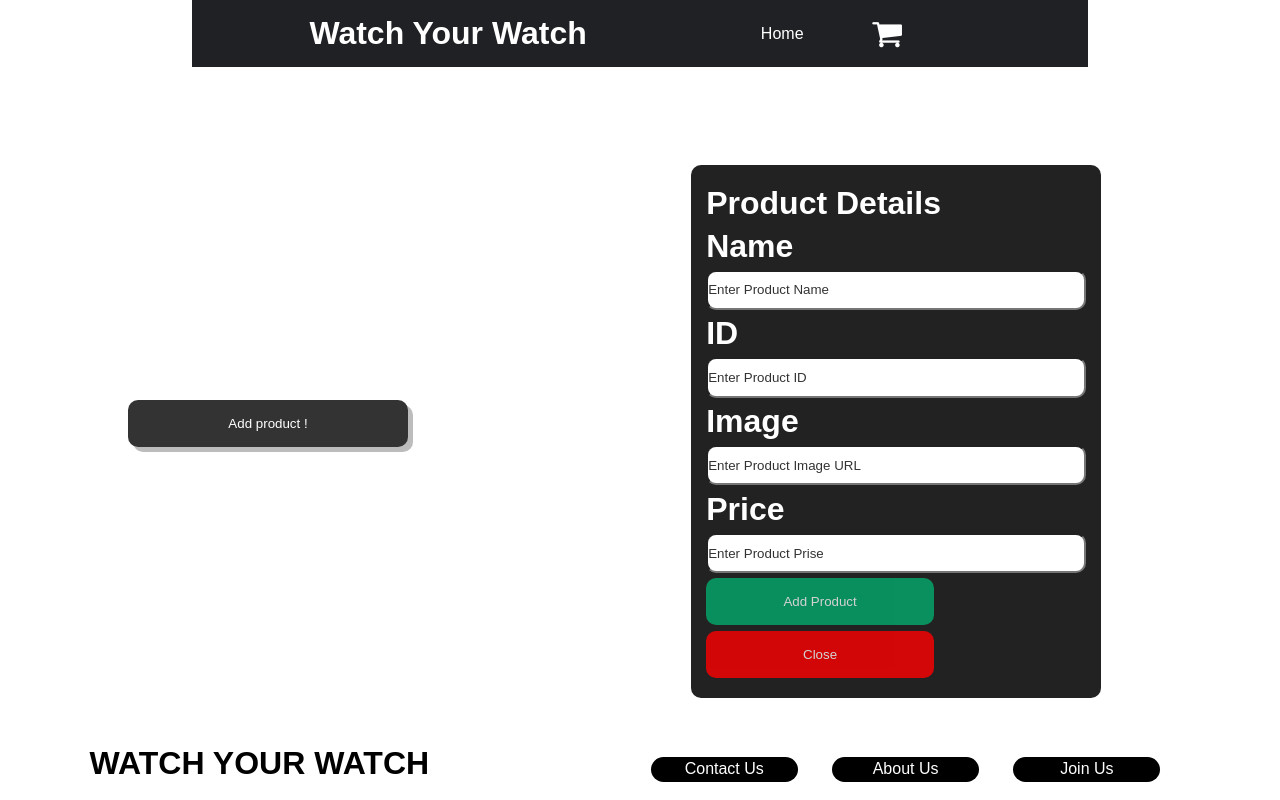
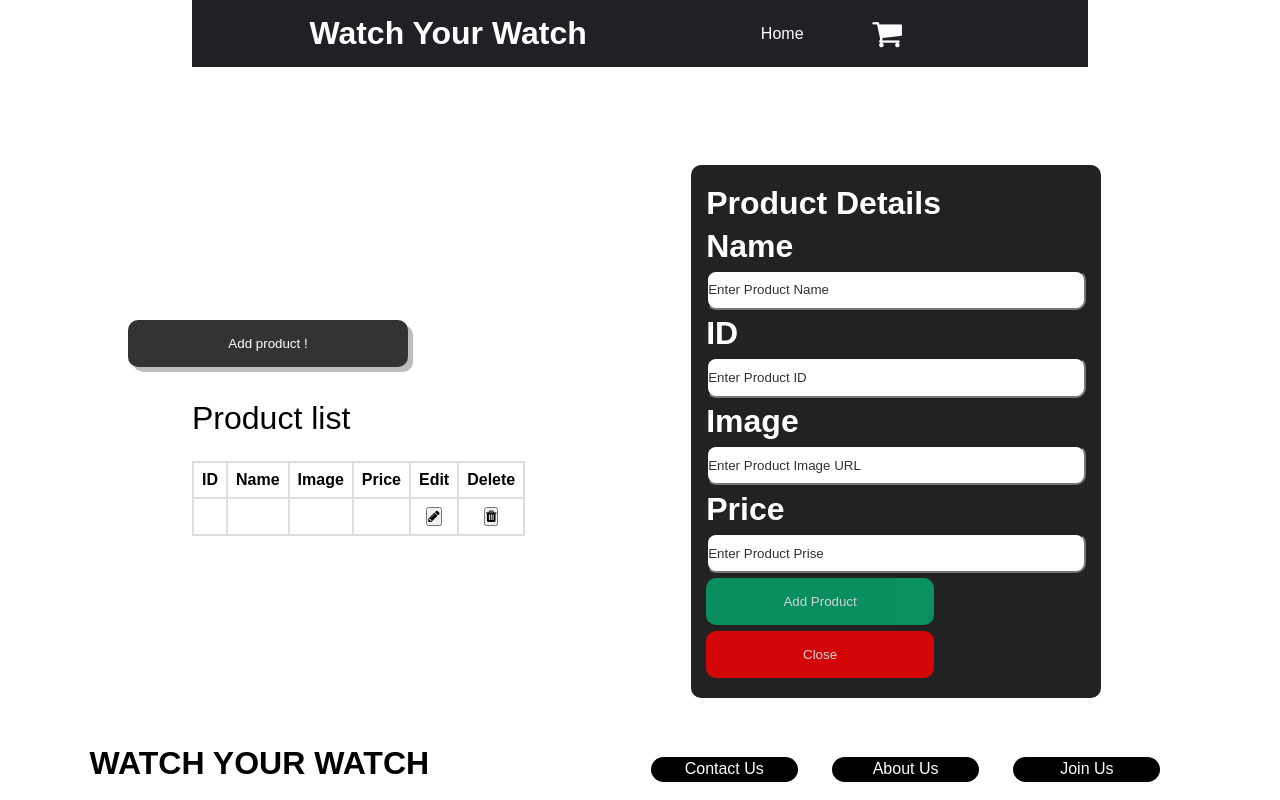
Before and after one commit to GSG-G10/Watch-Store, a website: page seller.html in a window 1280 px wide. Drawn offline with Linux system fonts and the light colour scheme; a web font is replaced by a local one.

Commit message:
Restore table and edit DOM Relates #35

```diff
--- a/scripts/dom.js
+++ b/scripts/dom.js
@@ -1,24 +1,34 @@
+const IDfiled = document.getElementById("ProductIDField");
+const Namefiled = document.getElementById("ProductNameField");
+const IMGfiled = document.getElementById("ProductImgField");
+const PRICEfiled = document.getElementById("ProductPriceField");
+const DetailsID = document.getElementById("productID");
+const DetailsName = document.getElementById("productName");
+const DetailsIMG = document.getElementById("productURL");
+const DetailsPRICE = document.getElementById("productPrice");
+const myTable = document.getElementById("ProTable");
+
 const openForm = () => {
-  document.getElementById("myForm").style.display = "block";
+    document.getElementById("myForm").style.display = "block";
 };
 
 const closeForm = () => {
-  document.getElementById("myForm").style.display = "none";
+    document.getElementById("myForm").style.display = "none";
 };
 //---------------------Product properities------------------
 const getProductName = () => {
-  return document.getElementById("productName").value;
+    return DetailsName.value;
 };
 const getProductID = () => {
-  return document.getElementById("productID").value;
+    return IDfiled.value;
 };
 const getProductURL = () => {
-  return document.getElementById("productURL").value;
+    return IMGfiled.value;
 };
 const getProductPrice = () => {
-  return document.getElementById("productPrice").value;
+    return PRICEfiled.value;
 };
 //Go to productDetail function in the logic.js
 const AddProductBtn = document
-  .getElementById("AddProductBtn")
-  .addEventListener("click", ProductDetail);
+    .getElementById("AddProductBtn")
+    .addEventListener("click", ProductDetail);
--- a/seller.html
+++ b/seller.html
@@ -1,15 +1,13 @@
 <!DOCTYPE html>
 <html lang="en">
+
 <head>
     <meta charset="UTF-8" />
     <meta http-equiv="X-UA-Compatible" content="IE=edge" />
     <meta name="viewport" content="width=device-width, initial-scale=1.0" />
     <title>Seller</title>
     <!--Font Awesome here  -->
-    <link
-      rel="stylesheet"
-      href="https://cdnjs.cloudflare.com/ajax/libs/font-awesome/4.7.0/css/font-awesome.min.css"
-    />
+    <link rel="stylesheet" href="https://cdnjs.cloudflare.com/ajax/libs/font-awesome/4.7.0/css/font-awesome.min.css" />
     <!-- Set favicon Image -->
     <link rel="icon" type="image/png" href="./images/favicon.ico" />
     <!-- style Css -->
@@ -25,8 +23,7 @@
                 </a>
                 <div class="header-nav-btns">
                     <a href="/index.html" class="BecomeSeller">Home</a>
-            <a href="/cart.html" class="cart"
-              ><i class="fa fa-shopping-cart fa-2x" aria-hidden="true"></i>
+                    <a href="/cart.html" class="cart"><i class="fa fa-shopping-cart fa-2x" aria-hidden="true"></i>
             </a>
                 </div>
             </nav>
@@ -38,33 +35,13 @@
         <form class="form-container">
             <h1>Product Details</h1>
             <label><b>Name</b></label>
-        <input
-          id="productName"
-          type="text"
-          placeholder="Enter Product Name"
-          required
-        />
+            <input id="productName" type="text" placeholder="Enter Product Name" required />
             <label><b>ID</b></label>
-        <input
-          id="productID"
-          type="number"
-          placeholder="Enter Product ID"
-          required
-        />
+            <input id="productID" type="number" placeholder="Enter Product ID" required />
             <label><b>Image</b></label>
-        <input
-          id="productURL"
-          type="url"
-          placeholder="Enter Product Image URL"
-          required
-        />
+            <input id="productURL" type="url" placeholder="Enter Product Image URL" required />
             <label><b>Price</b></label>
-        <input
-          id="productPrice"
-          type="number"
-          placeholder="Enter Product Prise"
-          required
-        />
+            <input id="productPrice" type="number" placeholder="Enter Product Prise" required />
             <button id="AddProductBtn" type="button" class="btn">
           Add Product
         </button>
@@ -72,6 +49,37 @@
           Close
         </button>
         </form>
+    </div>
+    <div class="container">
+        <h1 class="table-title">Product list</h1>
+        <table id="ProTable">
+            <tbody>
+                <tr>
+                    <th>ID</th>
+                    <th>Name</th>
+                    <th>Image</th>
+                    <th>Price</th>
+                    <th>Edit</th>
+                    <th>Delete</th>
+                </tr>
+                <tr>
+                    <td id="ProductIDField"></td>
+                    <td id="ProductNameField"></td>
+                    <td id="ProductImgField"></td>
+                    <td id="ProductPriceField"></td>
+                    <td>
+                        <button id="openEdit">
+                <i class="fa fa-pencil" aria-hidden="true"></i>
+              </button>
+                    </td>
+                    <td>
+                        <button id="DeleteButton">
+                <i class="fa fa-trash" aria-hidden="true"></i>
+              </button>
+                    </td>
+                </tr>
+            </tbody>
+        </table>
     </div>
     <footer class="footer">
         <div class="image-footer">
@@ -86,4 +94,5 @@
     <script src="./scripts/logic.js"></script>
     <script src="/scripts/dom.js"></script>
 </body>
+
 </html>
--- a/styles/seller.css
+++ b/styles/seller.css
@@ -76,7 +76,7 @@ body {
     cursor: pointer;
     opacity: 0.8;
     position: fixed;
-    top: 50%;
+    top: 40%;
     left: 10%;
     width: 280px;
     border-radius: 10px;
@@ -148,6 +148,41 @@ h1 {
 .form-container .btn:hover,
 .open-button:hover {
     opacity: 1;
+}
+
+.form-buttons {
+    width: 100%;
+    align-self: center;
+    display: flex;
+    justify-content: space-between;
+    margin-top: 10px;
+}
+
+#openEdit,
+#DeleteButton {
+    cursor: pointer;
+}
+
+
+/* Table  */
+
+.table-title {
+    font-weight: 500;
+    margin-bottom: 3vh;
+}
+
+#ProTable {
+    max-width: 50%;
+    font-family: var(--HammerSmith-Font);
+    border-collapse: collapse;
+    font-weight: lighter;
+}
+
+td,
+th {
+    border: 2px solid #dddddd;
+    text-align: center;
+    padding: 0.5rem;
 }
 
 @media screen and (max-width: 780px) {
```
Also changed, not shown: scripts/logic.js (indentation only). Lines whose indentation alone changed are shown as unchanged.
